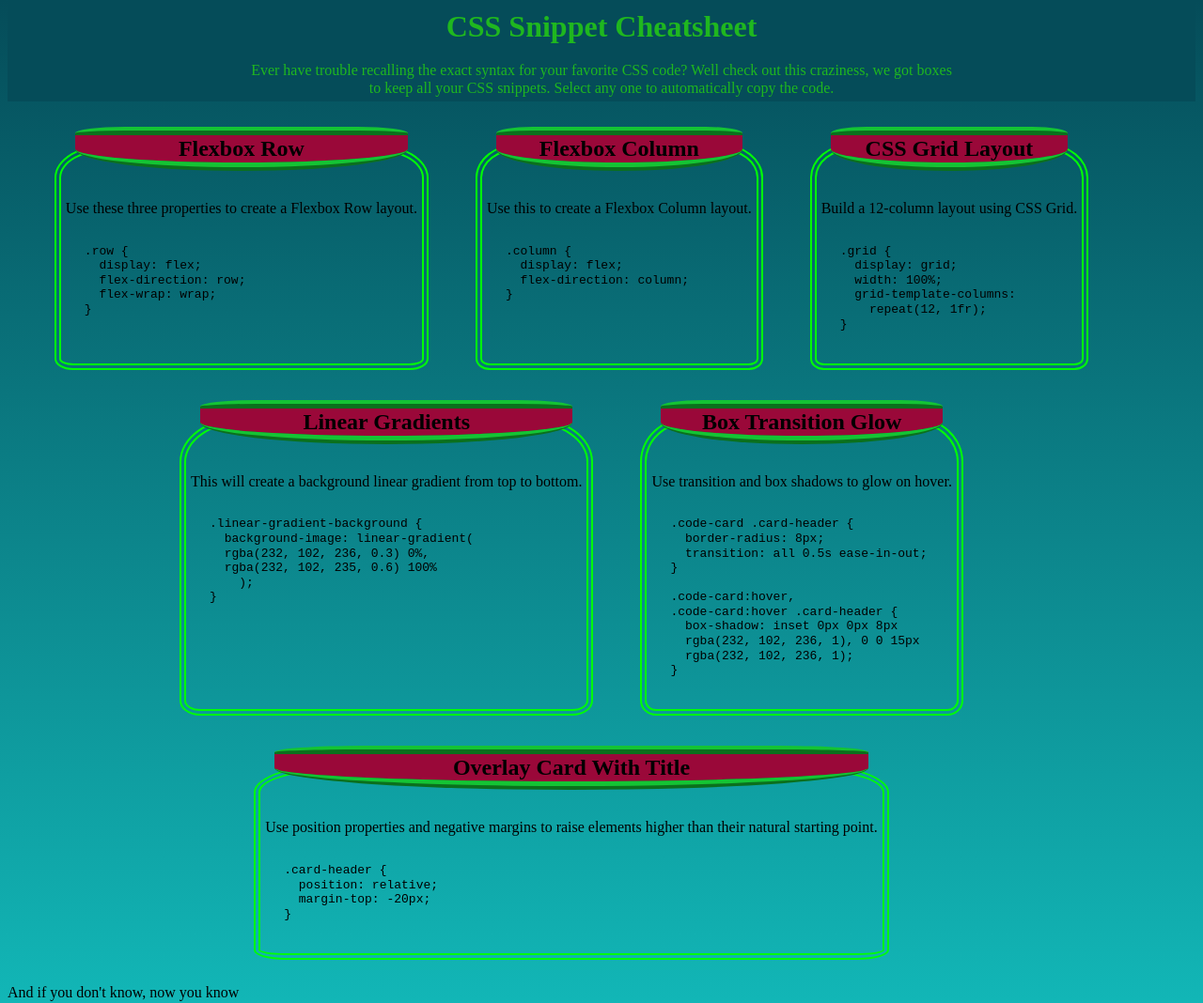
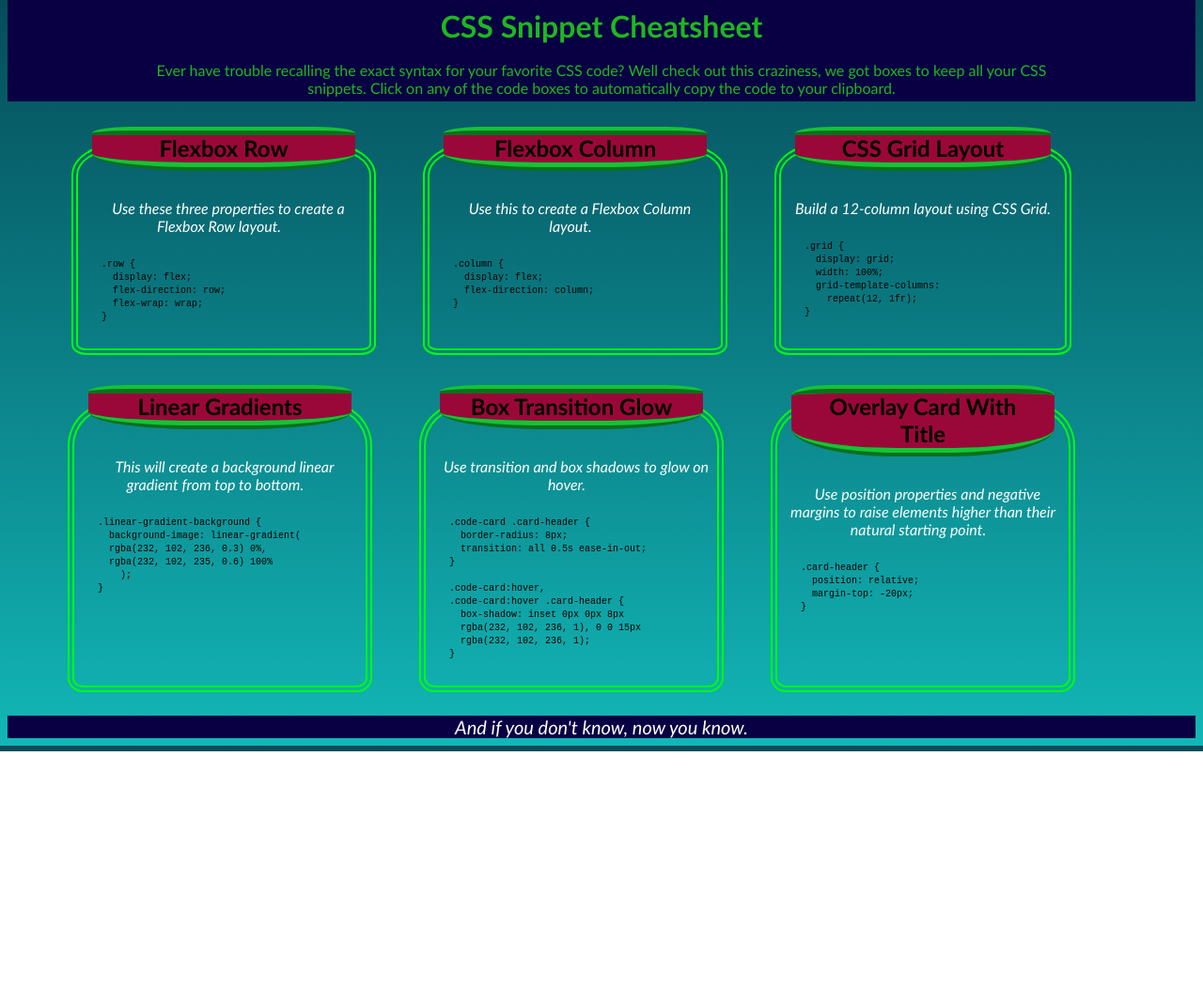
Before and after one commit to dberry38/CSS_cheatsheet, a plain HTML site: page index.html in a window 1280 px wide. Shown: the whole page at 94% size. After the commit the page ends 800 px from the top, so only its background shows below. Drawn offline with Linux system fonts and the light colour scheme; files that its build step writes are made by us from their sources.

Commit message:
Lots of CSS sorry

```diff
--- a/assets/css/style.css
+++ b/assets/css/style.css
@@ -1,6 +1,8 @@
 /* TODO: all the css */
 
-
+* {
+    font-family: 'Gill Sans', 'Gill Sans MT', Calibri, 'Trebuchet MS', sans-serif;
+}
 
 body {
     display: flex;
@@ -16,6 +18,7 @@ body article {
     align-content: stretch;
     margin: 25px;
     padding: 5px;
+    max-width: 300px;
     border-style: double;
     border-color: rgb(0, 255, 4);
     border-width: 7px;
@@ -23,11 +26,10 @@ body article {
     text-align: center;
 }
 
-
-article pre {
-    text-align: left;
-    /* content-align: center; */
-    padding: 0 10px 0 20px;
+span {
+    color: white;
+    font-style: italic;
+    padding: 0 10px;
 }
 
 header {
@@ -38,12 +40,12 @@ header {
     max-height: 120px;
     max-width: 100%;
     align-items: center;
-    background-color: #054c59;
+    background-color: #080043;
     color: rgb(31, 183, 31);
 }
 
 header p {
-    max-width: 60%;
+    max-width: 75%;
     text-align: center;
     position: relative;
     top: -20px;
@@ -57,6 +59,22 @@ main {
 }
 
 
+article pre {
+    font-size: x-small;
+    text-align: left;
+    /* content-align: center; */
+    padding: 0 10px 0 20px;
+    user-select: all;
+}
+
+.code-card {
+    font-family: 'Courier New', Courier, monospace;
+}
+
+article pre:hover {
+    background-color: rgb(255, 128, 247);
+}
+
 article, .card-header {
     border-radius: 16px;
     transition: all 0.5s ease-in-out;
@@ -64,34 +82,29 @@ article, .card-header {
 
 article:hover,
 article:hover  .card-header {
-    box-shadow: inset 0px 0px 8px
-   rgb(255, 255, 255), 0 0 15px
+    box-shadow: inset 0px 0px 50px
+   rgb(255, 207, 207), 0 0 15px
    rgb(0, 255, 136);
 }
 
 .card-header {
     margin: 0 10px;
+    padding: 0 30px;
     position: relative;
     top: -30px;
     border-width: 9px;
-    border-radius: 15% 15% 50% 50%;
+    border-radius: 15% 15% 40% 40%;
     border-color: rgb(20, 196, 52);
     border-block-start-style: ridge;
     border-block-end-style: ridge;
     background-color: rgb(154, 8, 57);
 }
 
-/* .card-header {
-    border-radius: 8px;
-    transition: all 0.5s ease-in-out;
+footer {
+    background-color: #080043;
+    font-size: 20px;
+    text-align: center;
 }
-
-.card-header:hover {
-    box-shadow: inset 0px 0px 8px
-   rgb(145, 251, 255), 0 0 15px
-   rgb(0, 255, 136);
-} */
-
 
 /* this probably isnt done */
 @media screen and (min-width: 992px) {
--- a/index.html
+++ b/index.html
@@ -12,11 +12,10 @@
     <body>
         <header>
             <h1 class="header">CSS Snippet Cheatsheet</h1>
-              <p>Ever have trouble recalling the exact syntax for your favorite CSS code? Well check out this craziness, we got boxes to keep all your CSS snippets. Select any one to automatically copy the code.</p>
+              <p>Ever have trouble recalling the exact syntax for your favorite CSS code? Well check out this craziness, we got boxes to keep all your CSS snippets. Click on any of the code boxes to automatically copy the code to your clipboard.</p>
         </header>
 
         <main>
-            <!-- create da boxes: done-->
             <article>
               <h2 class="card-header">Flexbox Row</h2>
                 <span>Use these three properties to create a Flexbox Row layout.</span>
@@ -26,8 +25,7 @@
   display: flex;
   flex-direction: row;
   flex-wrap: wrap;
-}</code>
-<!-- I had to structure the indentation this way to avoid having an empty text row appear under the code when highlighted. -->
+}</code><!-- I had to structure the indentation this way to avoid having an empty text row appear under the code when highlighted. -->
               </pre>
             </article>
 
@@ -105,7 +103,7 @@
     </body>
 
     <footer>
-        <span>And if you don't know, now you know</span>
+        <span>And if you don't know, now you know.</span>
     </footer>
 
 
```
